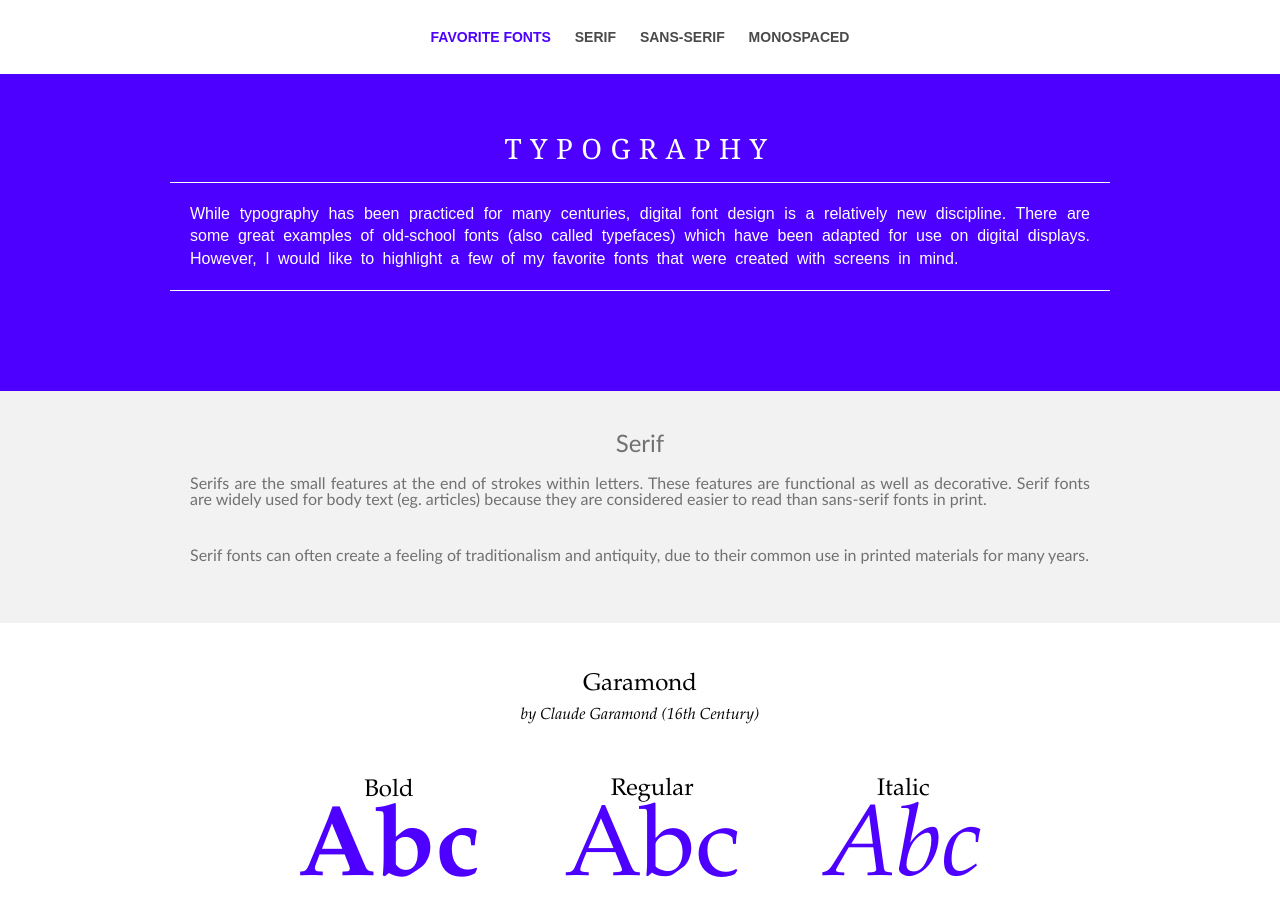
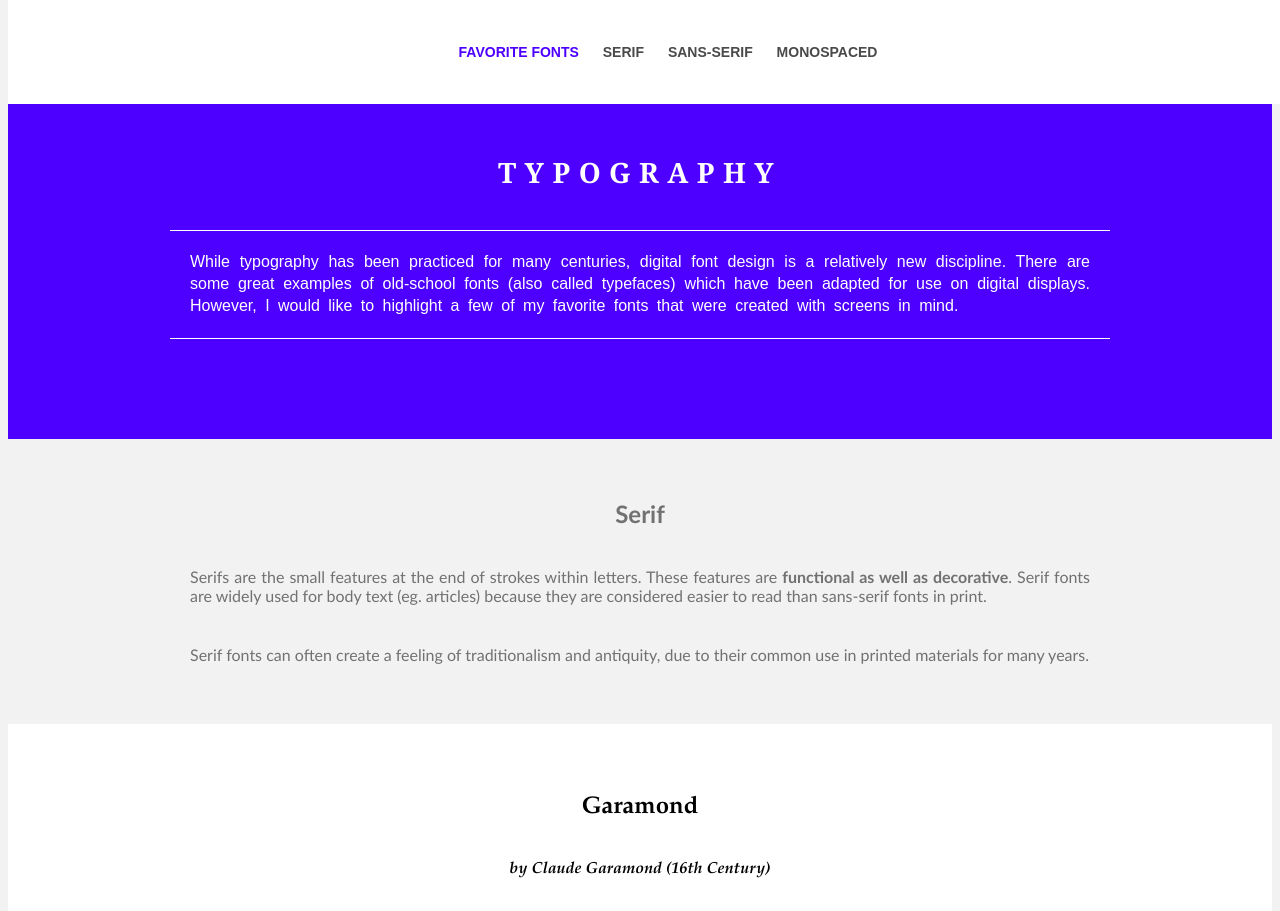
Before and after one commit to Blujay0/typography-blog, a plain HTML site: page index.html in a window 1280 px wide. Shown: the top 911 px of the page. Drawn offline with nearby package versions, Linux system fonts and the light colour scheme.

Commit message:
comment out reset.css

```diff
--- a/index.html
+++ b/index.html
@@ -4,7 +4,7 @@
   <meta charset="UTF-8">
   <meta name="viewport" content="width=device-width, initial-scale=1.0">
   <title>Typography Blog</title>
-  <link rel='stylesheet' href='./resources/css/reset.css'>
+  <!-- <link rel='stylesheet' href='./resources/css/reset.css'> -->
   <link rel='stylesheet' href='./resources/css/styles.css'>
   <link href="https://fonts.googleapis.com/css2?family=Space+Mono&display=swap" rel="stylesheet">
 </head>
```
